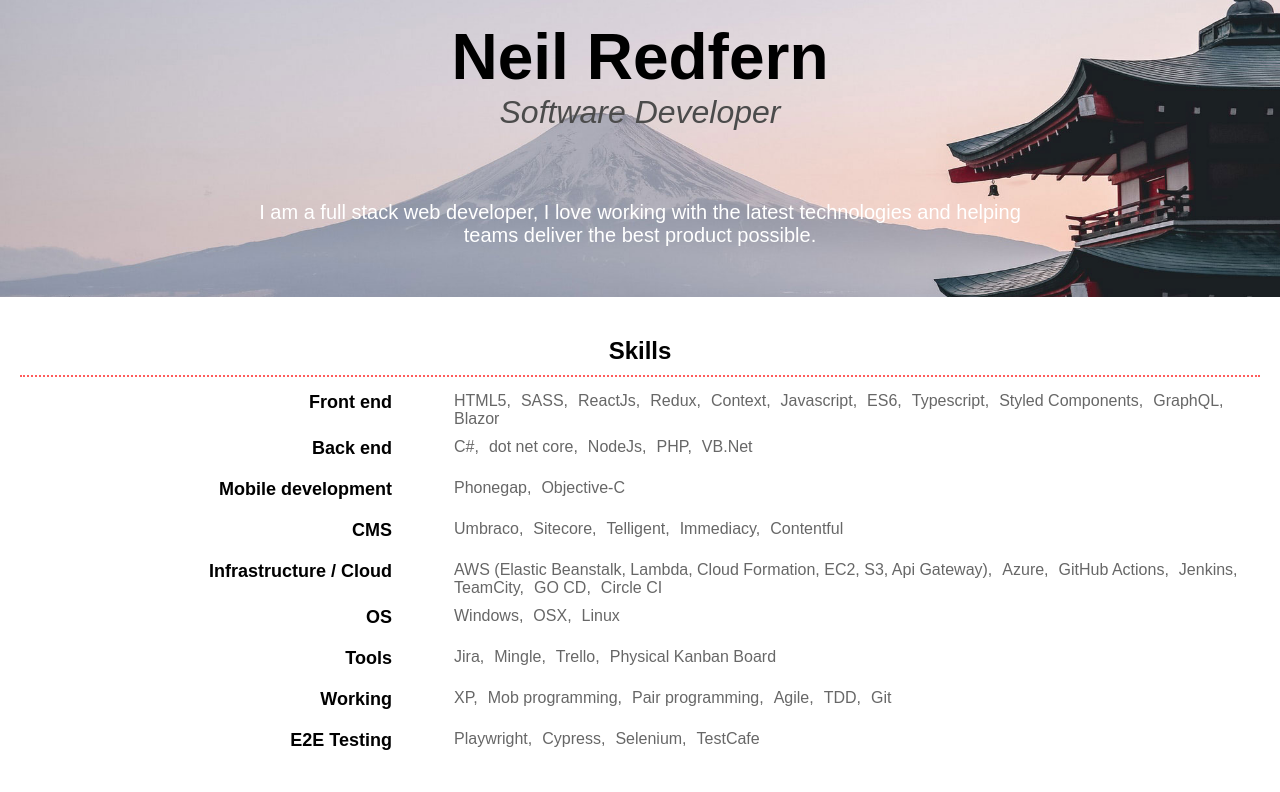
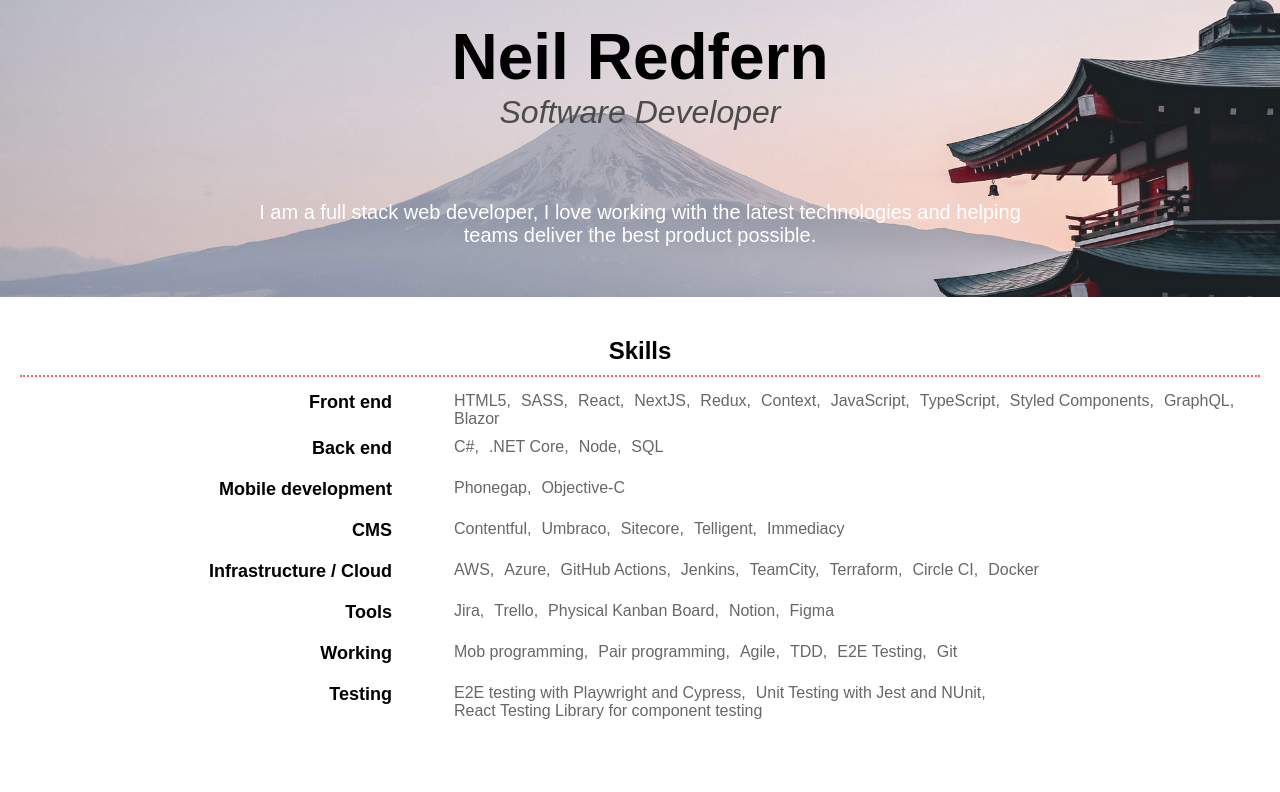
Before and after one commit to Redfern/Portfolio, a React (Vite) app: page / in a window 1280 px wide. Shown: the top 792 px of the page. Built offline with nearby package versions, Linux system fonts and the light colour scheme.

Commit message:
updated skills to match latest cv and added tests

```diff
--- a/src/components/Skills.jsx
+++ b/src/components/Skills.jsx
@@ -61,7 +61,12 @@ const Skills = () => (
     <SkillsStyles>
       <h2>Skills</h2>
       {skillsJson.skills.map((item) => (
-        <StyledSkill key={item.title}>
+        <StyledSkill
+          key={item.title}
+          data-testid={`${item.title
+            .toLowerCase()
+            .replaceAll(" ", "-")}-section`}
+        >
           <div className="title">{item.title}</div>
           <div className="keywords">
             <ul>
--- a/src/data/skills.json
+++ b/src/data/skills.json
@@ -5,12 +5,12 @@
       "skills": [
         "HTML5",
         "SASS",
-        "ReactJs",
+        "React",
+        "NextJS",
         "Redux",
         "Context",
-        "Javascript",
-        "ES6",
-        "Typescript",
+        "JavaScript",
+        "TypeScript",
         "Styled Components",
         "GraphQL",
         "Blazor"
@@ -18,7 +18,7 @@
     },
     {
       "title": "Back end",
-      "skills": ["C#", "dot net core", "NodeJs", "PHP", "VB.Net"]
+      "skills": ["C#", ".NET Core", "Node", "SQL"]
     },
     {
       "title": "Mobile development",
@@ -26,42 +26,43 @@
     },
     {
       "title": "CMS",
-      "skills": ["Umbraco", "Sitecore", "Telligent", "Immediacy", "Contentful"]
+      "skills": ["Contentful", "Umbraco", "Sitecore", "Telligent", "Immediacy"]
     },
     {
       "title": "Infrastructure / Cloud",
       "skills": [
-        "AWS (Elastic Beanstalk, Lambda, Cloud Formation, EC2, S3, Api Gateway)",
+        "AWS",
         "Azure",
         "GitHub Actions",
         "Jenkins",
         "TeamCity",
-        "GO CD",
-        "Circle CI"
+        "Terraform",
+        "Circle CI",
+        "Docker"
       ]
     },
     {
-      "title": "OS",
-      "skills": ["Windows", "OSX", "Linux"]
-    },
-    {
       "title": "Tools",
-      "skills": ["Jira", "Mingle", "Trello", "Physical Kanban Board"]
+      "skills": ["Jira", "Trello", "Physical Kanban Board", "Notion", "Figma"]
     },
     {
       "title": "Working",
       "skills": [
-        "XP",
         "Mob programming",
         "Pair programming",
         "Agile",
         "TDD",
+        "E2E Testing",
         "Git"
       ]
     },
     {
-      "title": "E2E Testing",
-      "skills": ["Playwright", "Cypress", "Selenium", "TestCafe"]
+      "title": "Testing",
+      "skills": [
+        "E2E testing with Playwright and Cypress",
+        "Unit Testing with Jest and NUnit",
+        "React Testing Library for component testing"
+      ]
     }
   ]
 }
```
Also changed, not shown: 1 other file (tests, documents, lock files or other folders).
